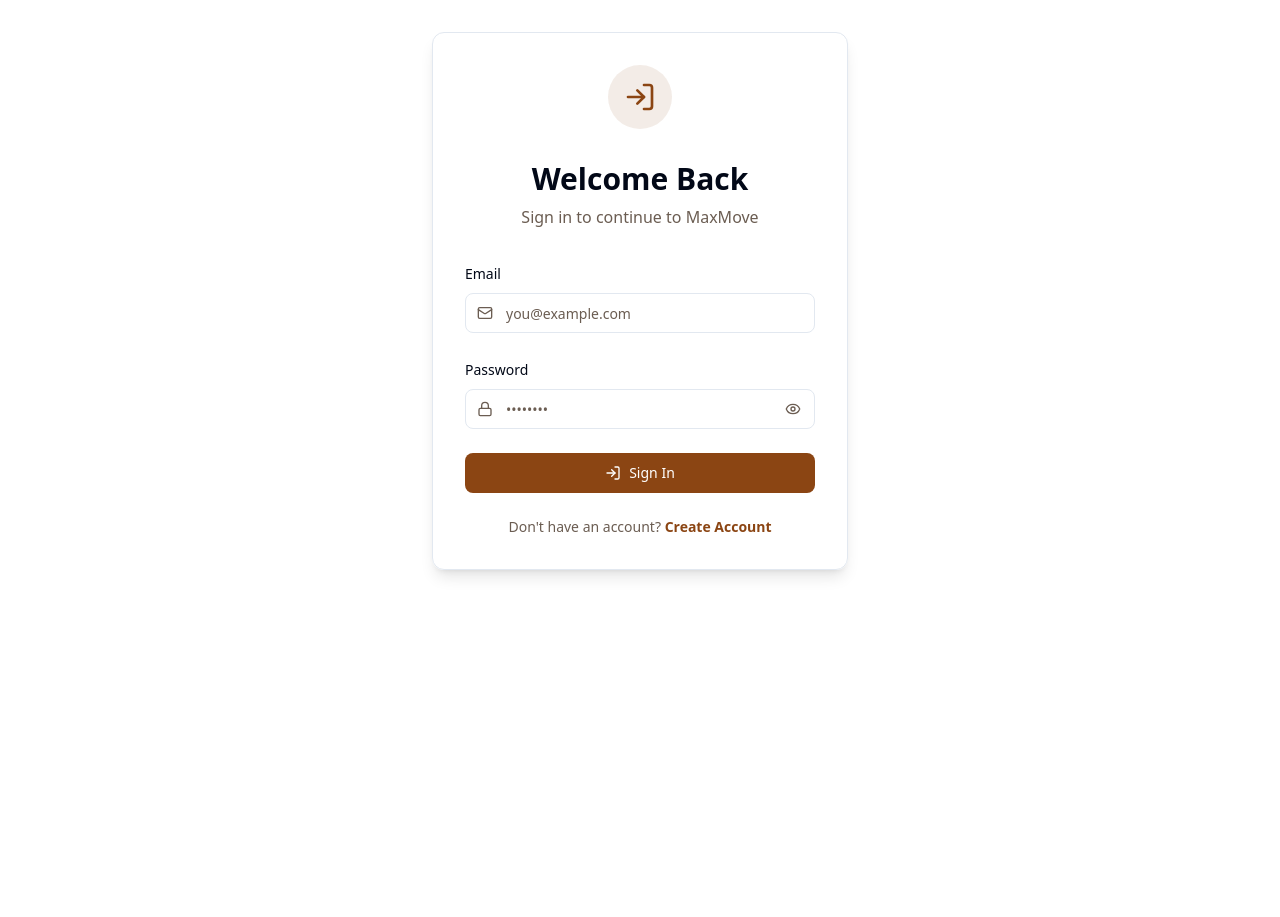
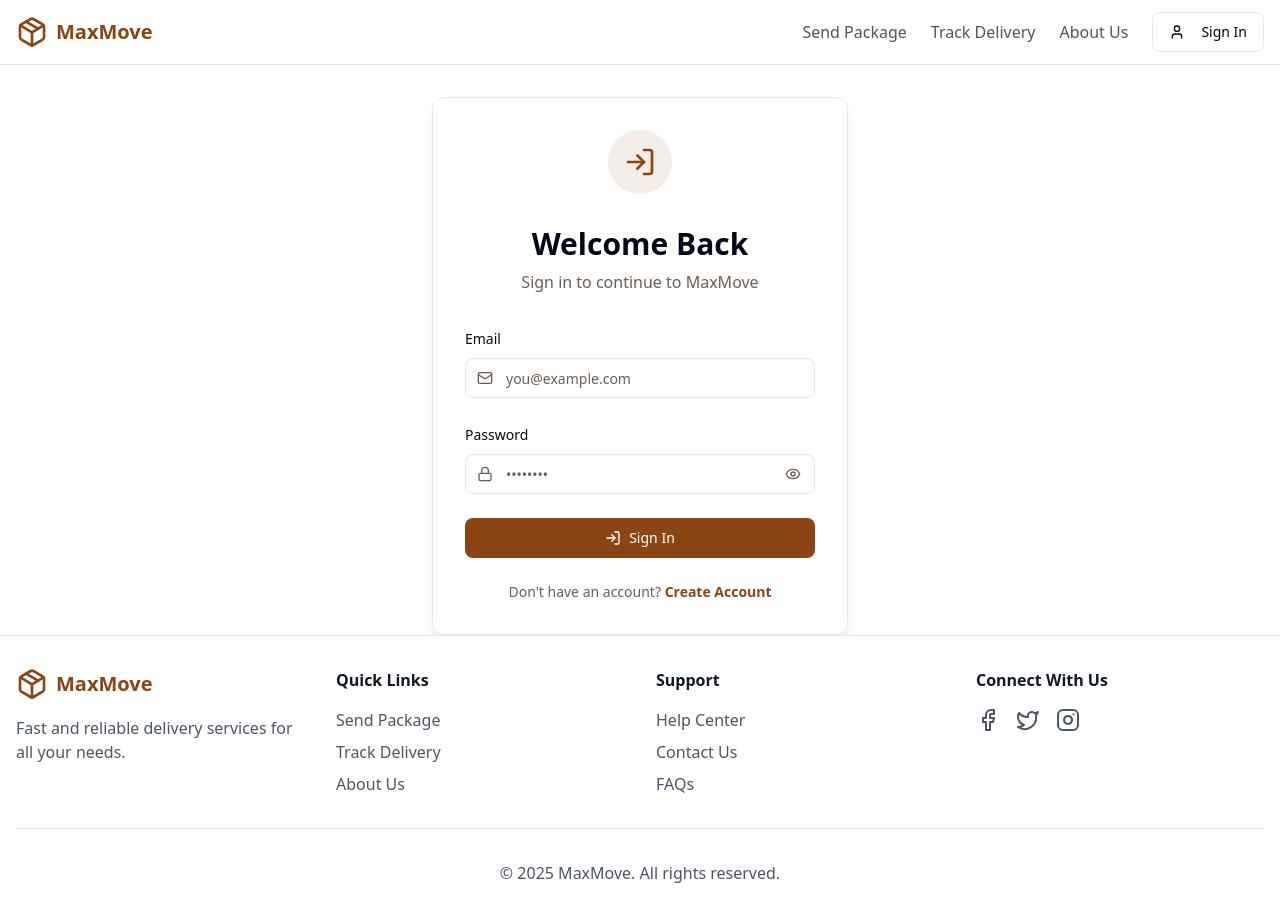
Before and after one commit to maxvaljan/maxmove-delivery-webapp, a React (Vite) app: page /login in a window 1280 px wide. Before the commit the page ends 800 px from the top, so only its background shows below. Built offline with nearby package versions, Linux system fonts and the light colour scheme.

Commit message:
Add header and footer components
Implemented header and footer components to enhance the layout of the application. These components will provide consistent navigation and information across all pages.
[skip gpt_engineer]

```diff
--- a/src/App.tsx
+++ b/src/App.tsx
@@ -7,6 +7,7 @@ import Registration from "./pages/Registration";
 import Index from "./pages/Index";
 import LoginForm from "./components/auth/LoginForm";
 import AuthLayout from "./components/auth/AuthLayout";
+import Layout from "./components/layout/Layout";
 
 const queryClient = new QueryClient();
 
@@ -16,6 +17,7 @@ const App = () => (
       <Toaster />
       <Sonner />
       <BrowserRouter>
+        <Layout>
           <Routes>
             <Route path="/login" element={
               <AuthLayout>
@@ -34,6 +36,7 @@ const App = () => (
             } />
             <Route path="/" element={<Navigate to="/login" replace />} />
           </Routes>
+        </Layout>
       </BrowserRouter>
     </TooltipProvider>
   </QueryClientProvider>
--- /dev/null
+++ b/src/components/layout/Footer.tsx
@@ -0,0 +1,104 @@
+import { Link } from "react-router-dom";
+import { Package, Facebook, Twitter, Instagram } from "lucide-react";
+
+const Footer = () => {
+  return (
+    <footer className="bg-white border-t">
+      <div className="container mx-auto px-4 py-8">
+        <div className="grid grid-cols-1 md:grid-cols-4 gap-8">
+          {/* Brand */}
+          <div className="space-y-4">
+            <Link to="/" className="flex items-center space-x-2">
+              <Package className="h-8 w-8 text-primary" />
+              <span className="text-xl font-bold text-primary">MaxMove</span>
+            </Link>
+            <p className="text-gray-600">
+              Fast and reliable delivery services for all your needs.
+            </p>
+          </div>
+
+          {/* Quick Links */}
+          <div>
+            <h3 className="font-semibold text-gray-900 mb-4">Quick Links</h3>
+            <ul className="space-y-2">
+              <li>
+                <Link to="/delivery" className="text-gray-600 hover:text-primary transition-colors">
+                  Send Package
+                </Link>
+              </li>
+              <li>
+                <Link to="/tracking" className="text-gray-600 hover:text-primary transition-colors">
+                  Track Delivery
+                </Link>
+              </li>
+              <li>
+                <Link to="/about" className="text-gray-600 hover:text-primary transition-colors">
+                  About Us
+                </Link>
+              </li>
+            </ul>
+          </div>
+
+          {/* Support */}
+          <div>
+            <h3 className="font-semibold text-gray-900 mb-4">Support</h3>
+            <ul className="space-y-2">
+              <li>
+                <Link to="/help" className="text-gray-600 hover:text-primary transition-colors">
+                  Help Center
+                </Link>
+              </li>
+              <li>
+                <Link to="/contact" className="text-gray-600 hover:text-primary transition-colors">
+                  Contact Us
+                </Link>
+              </li>
+              <li>
+                <Link to="/faq" className="text-gray-600 hover:text-primary transition-colors">
+                  FAQs
+                </Link>
+              </li>
+            </ul>
+          </div>
+
+          {/* Connect */}
+          <div>
+            <h3 className="font-semibold text-gray-900 mb-4">Connect With Us</h3>
+            <div className="flex space-x-4">
+              <a
+                href="https://facebook.com"
+                target="_blank"
+                rel="noopener noreferrer"
+                className="text-gray-600 hover:text-primary transition-colors"
+              >
+                <Facebook className="h-6 w-6" />
+              </a>
+              <a
+                href="https://twitter.com"
+                target="_blank"
+                rel="noopener noreferrer"
+                className="text-gray-600 hover:text-primary transition-colors"
+              >
+                <Twitter className="h-6 w-6" />
+              </a>
+              <a
+                href="https://instagram.com"
+                target="_blank"
+                rel="noopener noreferrer"
+                className="text-gray-600 hover:text-primary transition-colors"
+              >
+                <Instagram className="h-6 w-6" />
+              </a>
+            </div>
+          </div>
+        </div>
+
+        <div className="mt-8 pt-8 border-t text-center text-gray-600">
+          <p>&copy; {new Date().getFullYear()} MaxMove. All rights reserved.</p>
+        </div>
+      </div>
+    </footer>
+  );
+};
+
+export default Footer;
--- /dev/null
+++ b/src/components/layout/Header.tsx
@@ -0,0 +1,87 @@
+import { Link } from "react-router-dom";
+import { Button } from "@/components/ui/button";
+import { Package, User, Menu } from "lucide-react";
+import {
+  Sheet,
+  SheetContent,
+  SheetTrigger,
+} from "@/components/ui/sheet";
+import { useState } from "react";
+
+const Header = () => {
+  const [isMobileMenuOpen, setIsMobileMenuOpen] = useState(false);
+
+  return (
+    <header className="border-b bg-white">
+      <div className="container mx-auto px-4">
+        <div className="flex h-16 items-center justify-between">
+          <Link to="/" className="flex items-center space-x-2">
+            <Package className="h-8 w-8 text-primary" />
+            <span className="text-xl font-bold text-primary">MaxMove</span>
+          </Link>
+
+          {/* Desktop Navigation */}
+          <nav className="hidden md:flex items-center space-x-6">
+            <Link to="/delivery" className="text-gray-600 hover:text-primary transition-colors">
+              Send Package
+            </Link>
+            <Link to="/tracking" className="text-gray-600 hover:text-primary transition-colors">
+              Track Delivery
+            </Link>
+            <Link to="/about" className="text-gray-600 hover:text-primary transition-colors">
+              About Us
+            </Link>
+            <Button asChild variant="outline">
+              <Link to="/login">
+                <User className="mr-2 h-4 w-4" />
+                Sign In
+              </Link>
+            </Button>
+          </nav>
+
+          {/* Mobile Navigation */}
+          <Sheet open={isMobileMenuOpen} onOpenChange={setIsMobileMenuOpen}>
+            <SheetTrigger asChild className="md:hidden">
+              <Button variant="ghost" size="icon">
+                <Menu className="h-6 w-6" />
+              </Button>
+            </SheetTrigger>
+            <SheetContent side="right" className="w-[300px] sm:w-[400px]">
+              <nav className="flex flex-col space-y-4 mt-8">
+                <Link
+                  to="/delivery"
+                  className="text-lg font-medium"
+                  onClick={() => setIsMobileMenuOpen(false)}
+                >
+                  Send Package
+                </Link>
+                <Link
+                  to="/tracking"
+                  className="text-lg font-medium"
+                  onClick={() => setIsMobileMenuOpen(false)}
+                >
+                  Track Delivery
+                </Link>
+                <Link
+                  to="/about"
+                  className="text-lg font-medium"
+                  onClick={() => setIsMobileMenuOpen(false)}
+                >
+                  About Us
+                </Link>
+                <Button asChild className="w-full">
+                  <Link to="/login" onClick={() => setIsMobileMenuOpen(false)}>
+                    <User className="mr-2 h-4 w-4" />
+                    Sign In
+                  </Link>
+                </Button>
+              </nav>
+            </SheetContent>
+          </Sheet>
+        </div>
+      </div>
+    </header>
+  );
+};
+
+export default Header;
--- /dev/null
+++ b/src/components/layout/Layout.tsx
@@ -0,0 +1,18 @@
+import Header from "./Header";
+import Footer from "./Footer";
+
+interface LayoutProps {
+  children: React.ReactNode;
+}
+
+const Layout = ({ children }: LayoutProps) => {
+  return (
+    <div className="min-h-screen flex flex-col">
+      <Header />
+      <main className="flex-1">{children}</main>
+      <Footer />
+    </div>
+  );
+};
+
+export default Layout;
```
Lines whose indentation alone changed are shown as unchanged.
